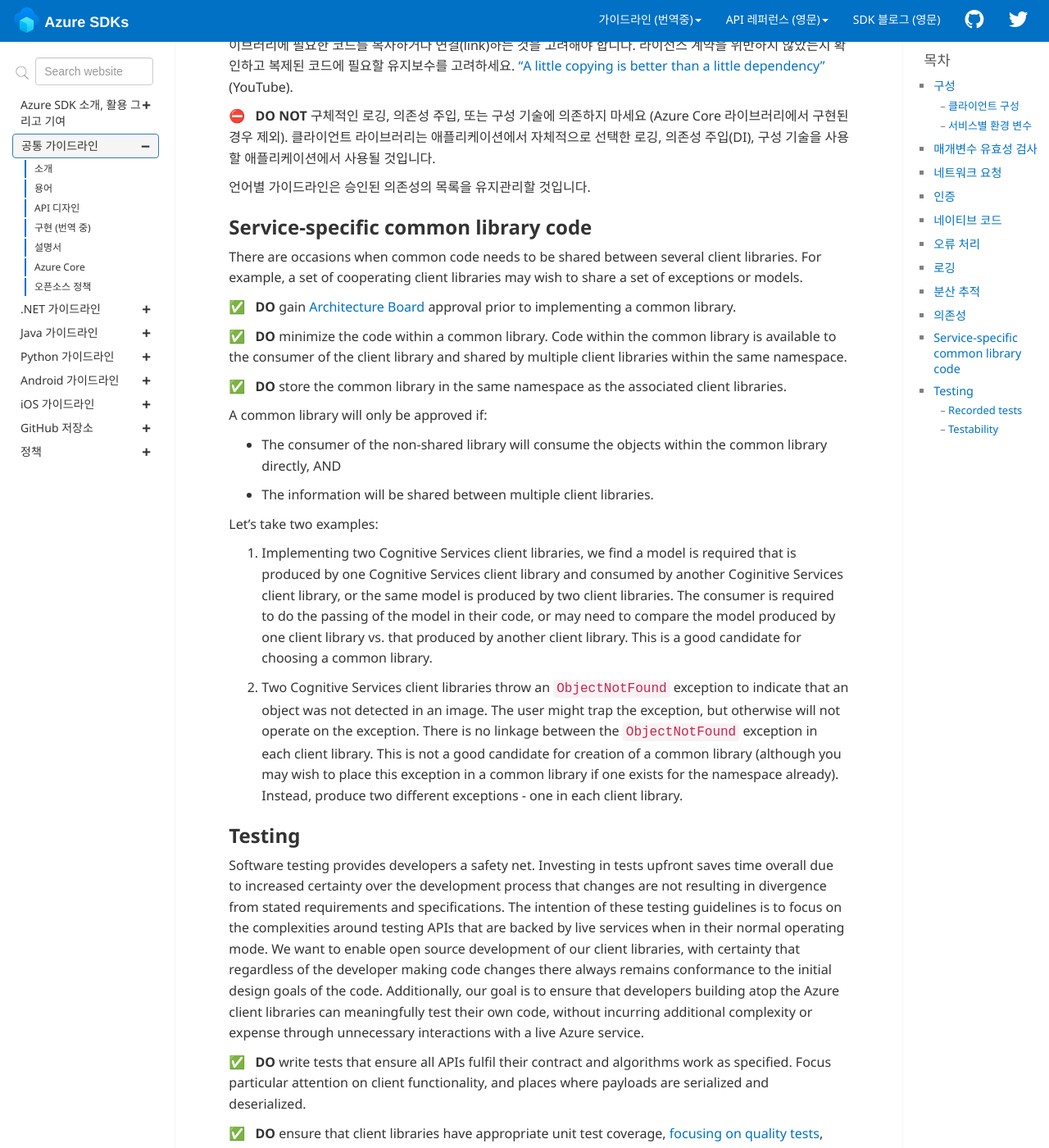
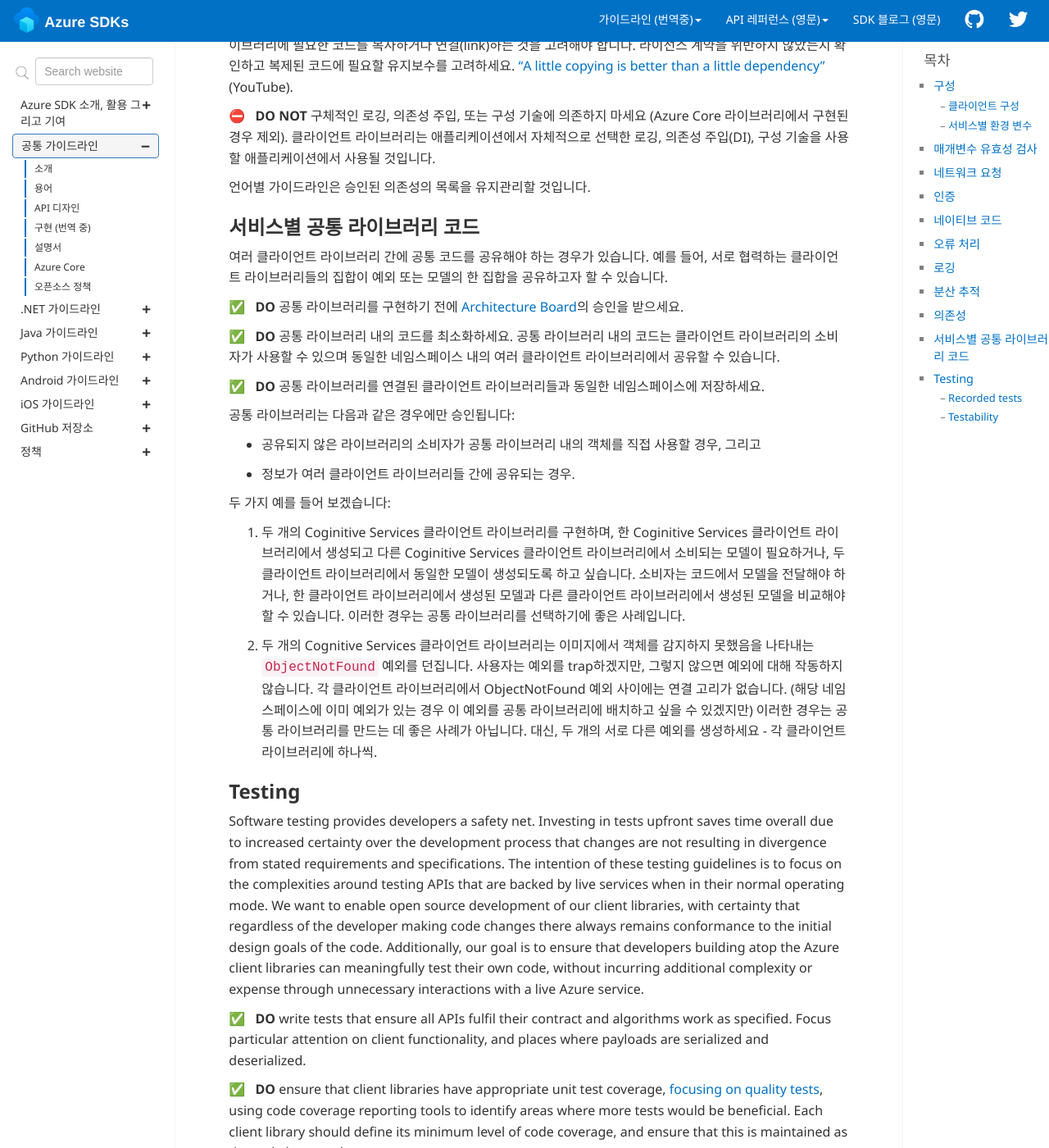
Before and after one commit to Azure/azure-sdk-korean, a Jekyll site: the page built from docs/general/implementation.md, in a window 1280 px wide and 1400 px high, scrolled down 6295 px. Shown: the whole window at 82% size. Built offline with Jekyll 4.4.1, drawn with Linux system fonts in a browser that asks for light colours; comment, search, counter and statistics services are not loaded.

Commit message:
done: ... - Service-specific common library code

```diff
--- a/docs/general/implementation.md
+++ b/docs/general/implementation.md
@@ -222,26 +222,31 @@ Some of these requirements will be handled by the HTTP pipeline.  However, as a
 언어별 가이드라인은 승인된 의존성의 목록을 유지관리할 것입니다.
 
 
-## Service-specific common library code
+## 서비스별 공통 라이브러리 코드
 
-There are occasions when common code needs to be shared between several client libraries.  For example, a set of cooperating client libraries may wish to share a set of exceptions or models.
+여러 클라이언트 라이브러리 간에 공통 코드를 공유해야 하는 경우가 있습니다. 예를 들어, 서로 협력하는 클라이언트 라이브러리들의 집합이 예외 또는 모델의 한 집합을 공유하고자 할 수 있습니다.
 
-{% include requirement/MUST id="general-commonlib-approval" %} gain [Architecture Board] approval prior to implementing a common library.
+{% include requirement/MUST id="general-commonlib-approval" %} 공통 라이브러리를 구현하기 전에 [Architecture Board]의 승인을 받으세요.
 
-{% include requirement/MUST id="general-commonlib-minimize-code" %} minimize the code within a common library.  Code within the common library is available to the consumer of the client library and shared by multiple client libraries within the same namespace.
+{% include requirement/MUST id="general-commonlib-minimize-code" %} 공통 라이브러리 내의 코드를 최소화하세요. 공통 라이브러리 내의 코드는 클라이언트 라이브러리의 소비자가 사용할 수 있으며 동일한 네임스페이스 내의 여러 클라이언트 라이브러리에서 공유할 수 있습니다.
 
-{% include requirement/MUST id="general-commonlib-namespace" %} store the common library in the same namespace as the associated client libraries.
+{% include requirement/MUST id="general-commonlib-namespace" %} 공통 라이브러리를 연결된 클라이언트 라이브러리들과 동일한 네임스페이스에 저장하세요.
 
-A common library will only be approved if:
+공통 라이브러리는 다음과 같은 경우에만 승인됩니다:
 
-* The consumer of the non-shared library will consume the objects within the common library directly, AND
-* The information will be shared between multiple client libraries.
+* 공유되지 않은 라이브러리의 소비자가 공통 라이브러리 내의 객체를 직접 사용할 경우, 그리고
+* 정보가 여러 클라이언트 라이브러리들 간에 공유되는 경우.
 
-Let's take two examples:
+두 가지 예를 들어 보겠습니다:
 
-1. Implementing two Cognitive Services client libraries, we find a model is required that is produced by one Cognitive Services client library and consumed by another Coginitive Services client library, or the same model is produced by two client libraries.  The consumer is required to do the passing of the model in their code, or may need to compare the model produced by one client library vs. that produced by another client library.  This is a good candidate for choosing a common library.
+1. 두 개의 Coginitive Services 클라이언트 라이브러리를 구현하며, 한 Coginitive Services 클라이언트 라이브러리에서 생성되고 다른 Coginitive Services 클라이언트 라이브러리에서 소비되는 모델이 필요하거나, 두 클라이언트 라이브러리에서 동일한 모델이 생성되도록 하고 싶습니다. 소비자는 코드에서 모델을 전달해야 하거나, 한 클라이언트 라이브러리에서 생성된 모델과 다른 클라이언트 라이브러리에서 생성된 모델을 비교해야 할 수 있습니다. 이러한 경우는 공통 라이브러리를 선택하기에 좋은 사례입니다.
 
-2. Two Cognitive Services client libraries throw an `ObjectNotFound` exception to indicate that an object was not detected in an image.  The user might trap the exception, but otherwise will not operate on the exception.  There is no linkage between the `ObjectNotFound` exception in each client library.  This is not a good candidate for creation of a common library (although you may wish to place this exception in a common library if one exists for the namespace already).  Instead, produce two different exceptions - one in each client library.
+2. 두 개의 Cognitive Services 클라이언트 라이브러리는 이미지에서 객체를 감지하지 못했음을 나타내는 `ObjectNotFound` 예외를 던집니다. 사용자는 예외를 trap하겠지만, 그렇지 않으면 예외에 대해 작동하지 않습니다. 각 클라이언트 라이브러리에서 ObjectNotFound 예외 사이에는 연결 고리가 없습니다. (해당 네임스페이스에 이미 예외가 있는 경우 이 예외를 공통 라이브러리에 배치하고 싶을 수 있겠지만) 이러한 경우는 공통 라이브러리를 만드는 데 좋은 사례가 아닙니다. 대신, 두 개의 서로 다른 예외를 생성하세요 - 각 클라이언트 라이브러리에 하나씩.
+<!--
+'trap'에 대한 부가 설명을 넣는 게 좋을까
+ex. (software-triggered interrupt)
+-->
+
 
 ## Testing
 
```
